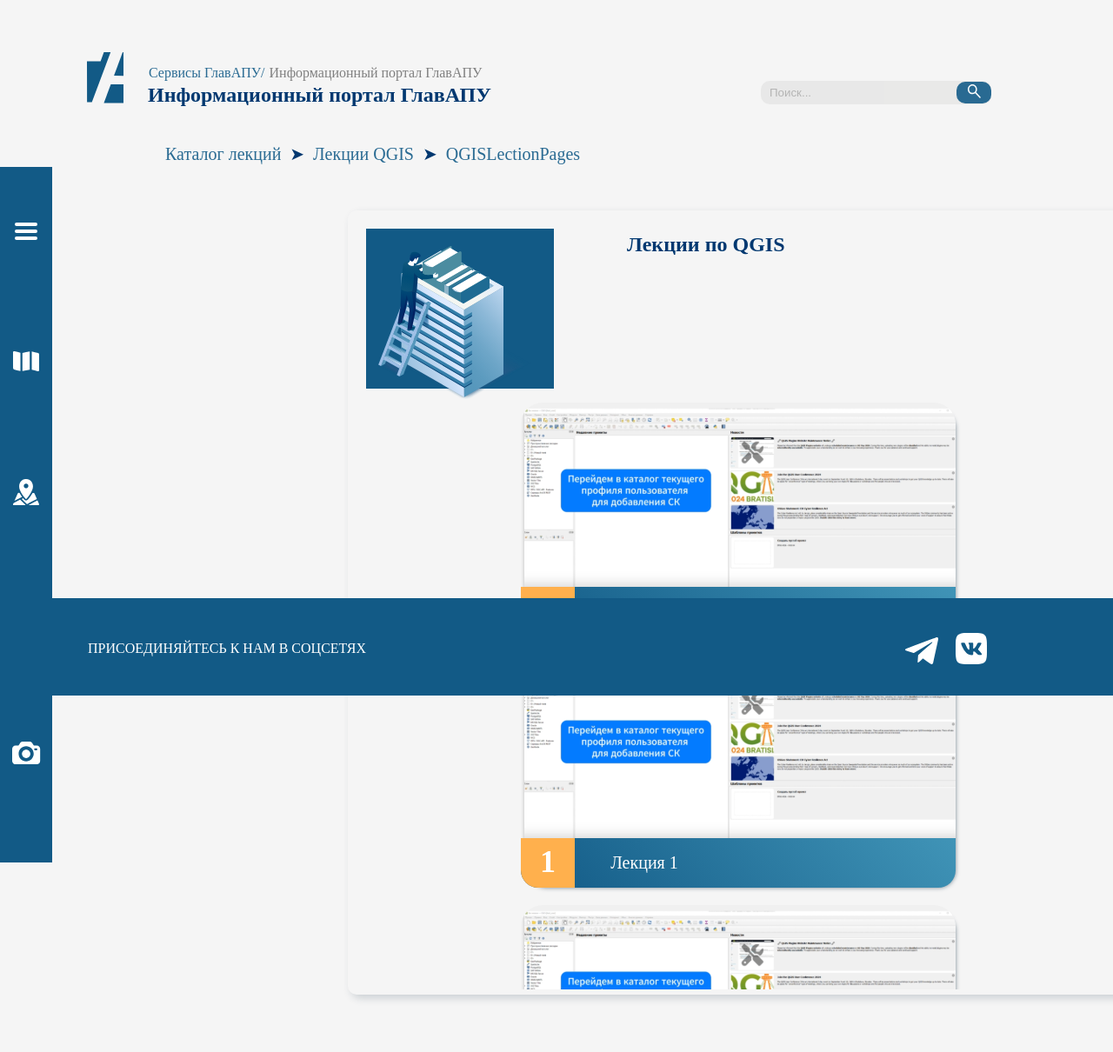
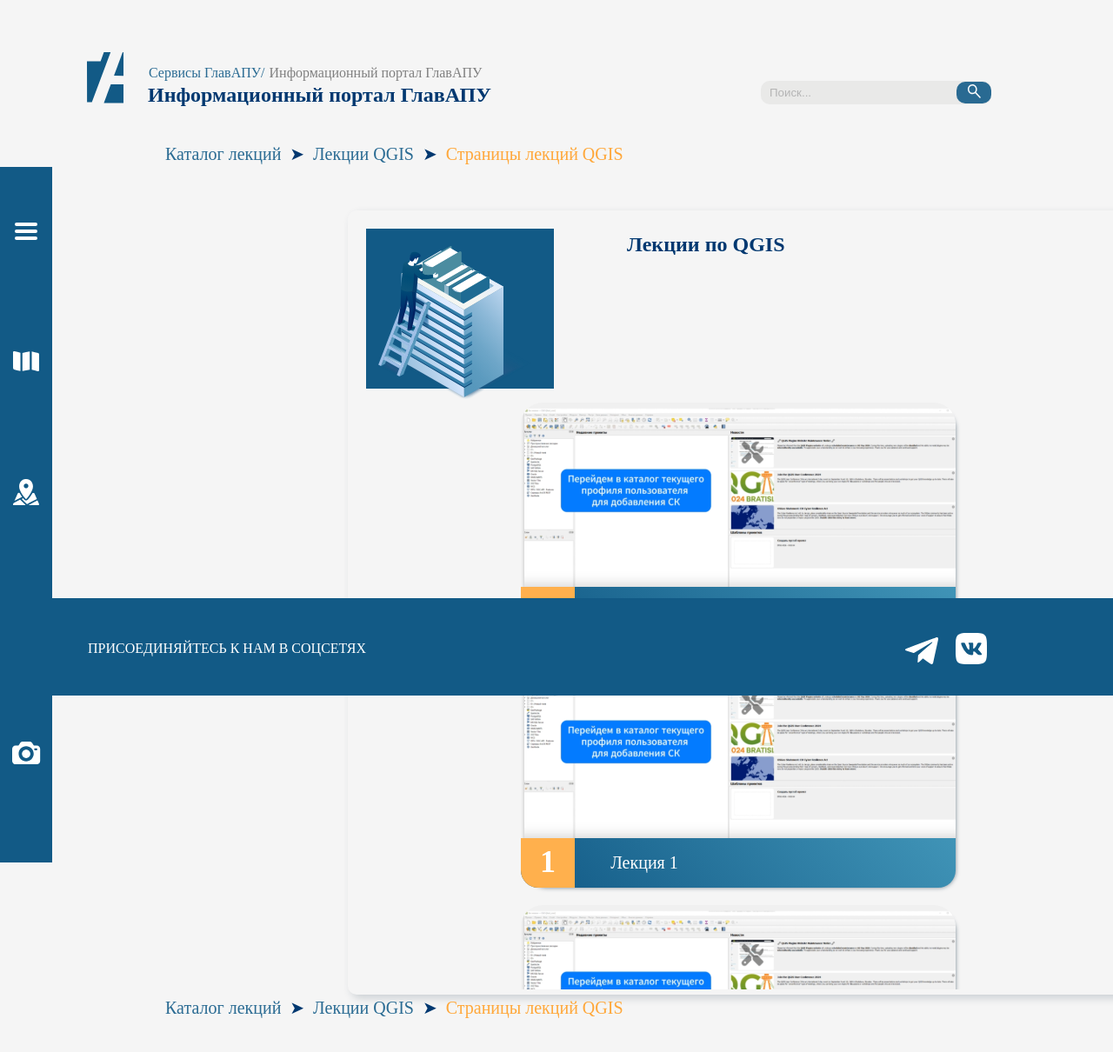
Before and after one commit to shinzerozeroone/lessonsAPU, a React (Vite) app: page /KnowledgeBase/LectionsQGIS/1 in a window 1280 px wide. Shown: the top 1210 px of the page at 87% size. Built offline with nearby package versions, Linux system fonts and the light colour scheme.

Commit message:
some fix

```diff
--- a/src/components/Breadcrumbs/Breadcrumbs.jsx
+++ b/src/components/Breadcrumbs/Breadcrumbs.jsx
@@ -38,16 +38,16 @@
             </Link>
           </>
         )}
-        {location.pathname.includes(`/LectionsQGIS/`) && (
+        {location.pathname.startsWith("/LectionsQGIS/") && (
           <>
             <span>➤</span>
             <Link
-              to={"LectionsQGIS/Entering"}
+              to="/LectionsQGIS/Entering"
               className={`${
-                location.pathname === "/LectionsQGIS/" ? "active" : ""
+                location.pathname.includes("/LectionsQGIS/") ? "active" : ""
               }`}
             >
-              QGISLectionPages
+              Страницы лекций QGIS
             </Link>
           </>
         )}
--- a/src/components/Lections/Lections.jsx
+++ b/src/components/Lections/Lections.jsx
@@ -6,6 +6,7 @@
 import qgisImage from "../../assets/qgis.svg";
 
 import { Link } from "react-router-dom";
+import { Outlet } from "react-router-dom";
 
 import "./Lections.css";
 
@@ -150,7 +151,10 @@
           </Link>
         </div>
       </div>
+
       <Footer></Footer>
+
+      <Outlet></Outlet>
     </>
   );
 }
--- a/src/components/QGISLectionPages/QGISLectionPages.jsx
+++ b/src/components/QGISLectionPages/QGISLectionPages.jsx
@@ -4,7 +4,6 @@
   return (
     <>
       <Breadcrumbs></Breadcrumbs>
-      <h1>hell</h1>
     </>
   );
 }
```
